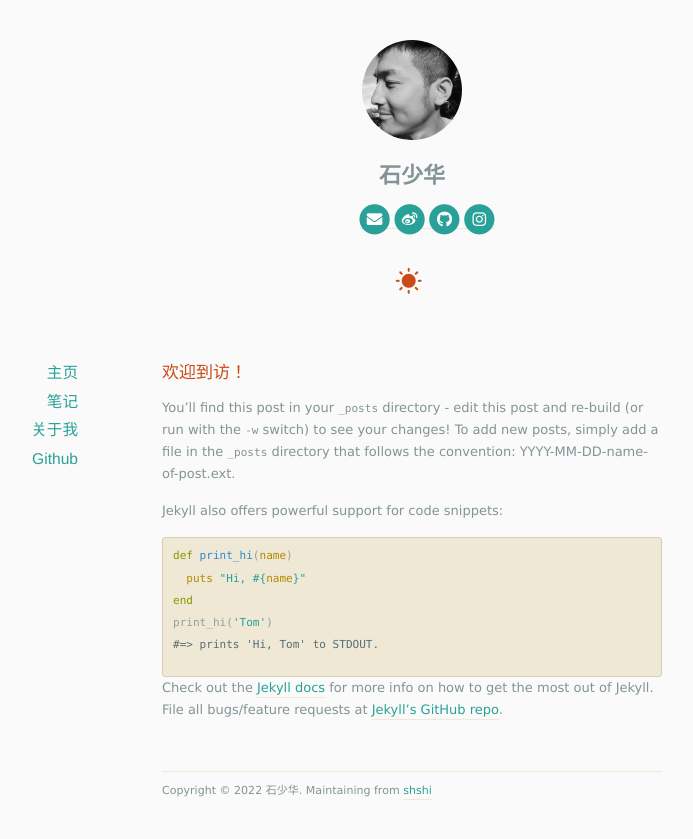
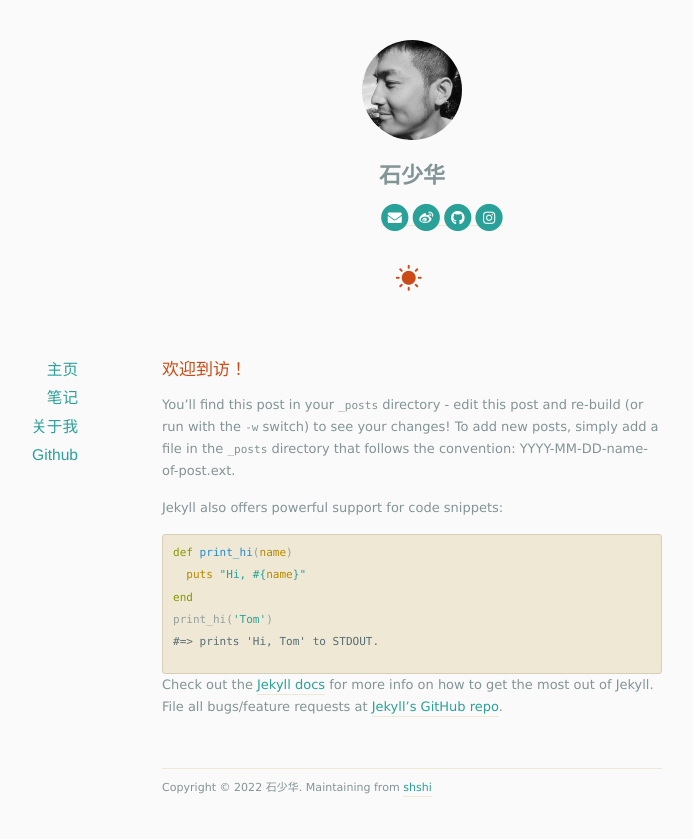
Before and after one commit to shshi/shishaohua.github.io, a Jekyll site: the page built from docs/index.html, in a window 1280 px wide. Shown: the top 839 px of the page, without its empty margins (228-921 px from the left). Built offline with Jekyll 4.4.1, drawn with Linux system fonts in a browser that asks for light colours; nearby versions of some CDN libraries; the list of posts is cut into pages by our own code.

Commit message:
Update style.css

```diff
--- a/docs/assets/css/style.css
+++ b/docs/assets/css/style.css
@@ -52,6 +52,10 @@ body {
 }
 
 .social-icons ul{
+  display: inline-block;
+  text-align: center;
+  width: 100%;
+  font-size: 0.9em;
   list-style: none;
 }
 
```
